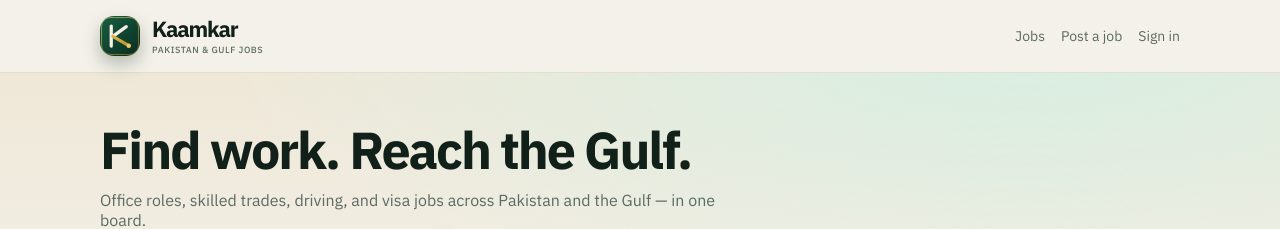
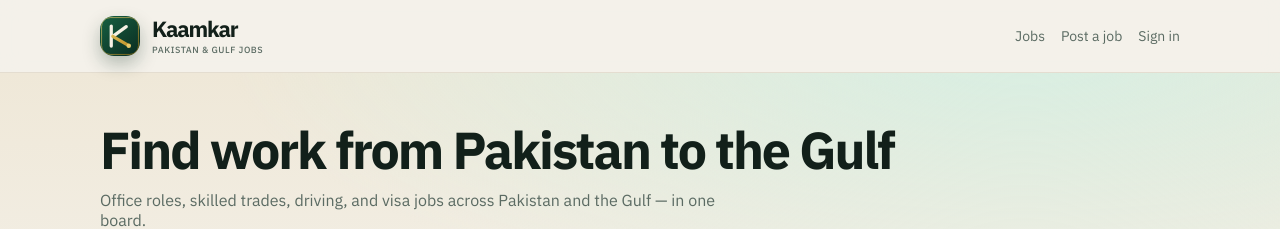
Before and after one commit to yasserweho/kaamkar, a Next.js app: page / in a window 1280 px wide. Shown: the top 229 px of the page. Built offline with nearby package versions, Linux system fonts and the light colour scheme; no server answers.

Commit message:
Update homepage headline to Find work from Pakistan to the Gulf

```diff
--- a/app/page.tsx
+++ b/app/page.tsx
@@ -38,7 +38,7 @@ function Home() {
     <>
       <section className="hero">
         <div className="wrap">
-          <h1>Find work. Reach the Gulf.</h1>
+          <h1>Find work from Pakistan to the Gulf</h1>
           <p>Office roles, skilled trades, driving, and visa jobs across Pakistan and the Gulf — in one board.</p>
           <div className="search">
             <input value={q} onChange={(e) => setQ(e.target.value)} placeholder="Job, skill, company…" />
```
